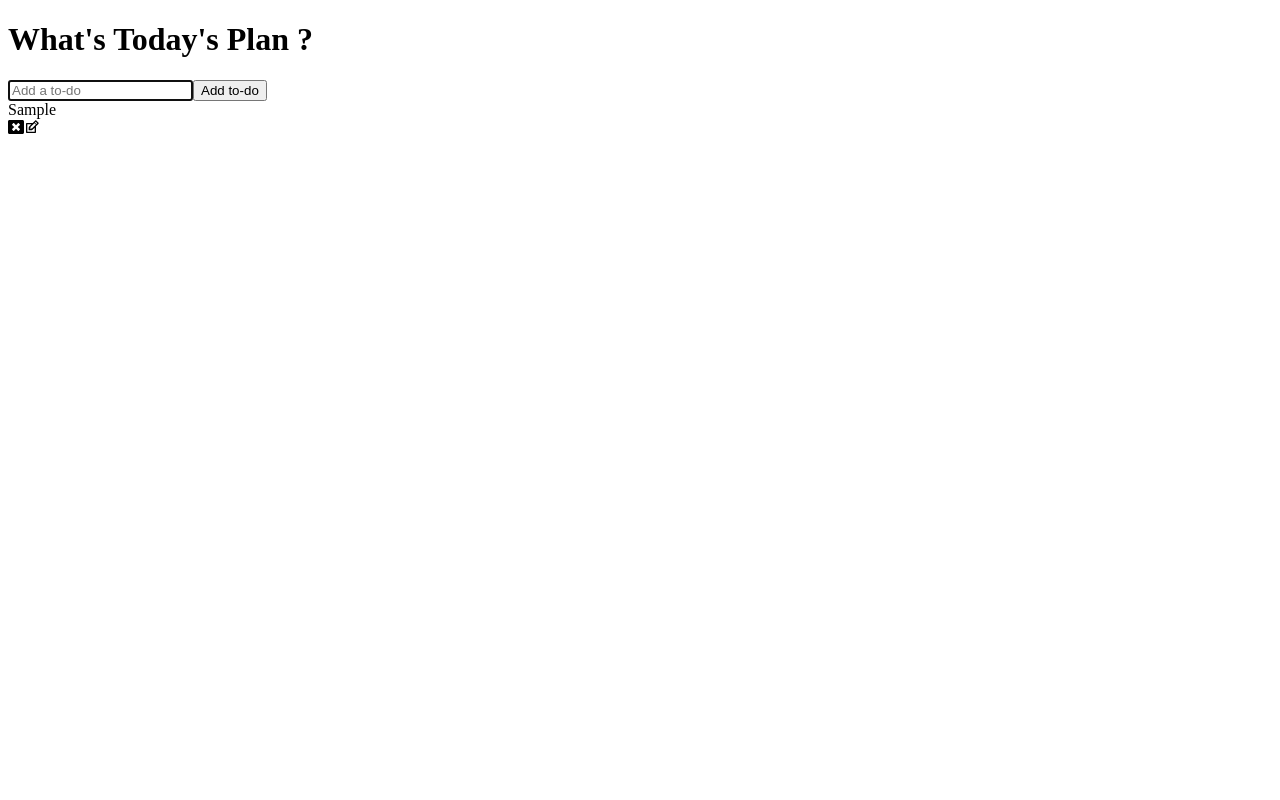
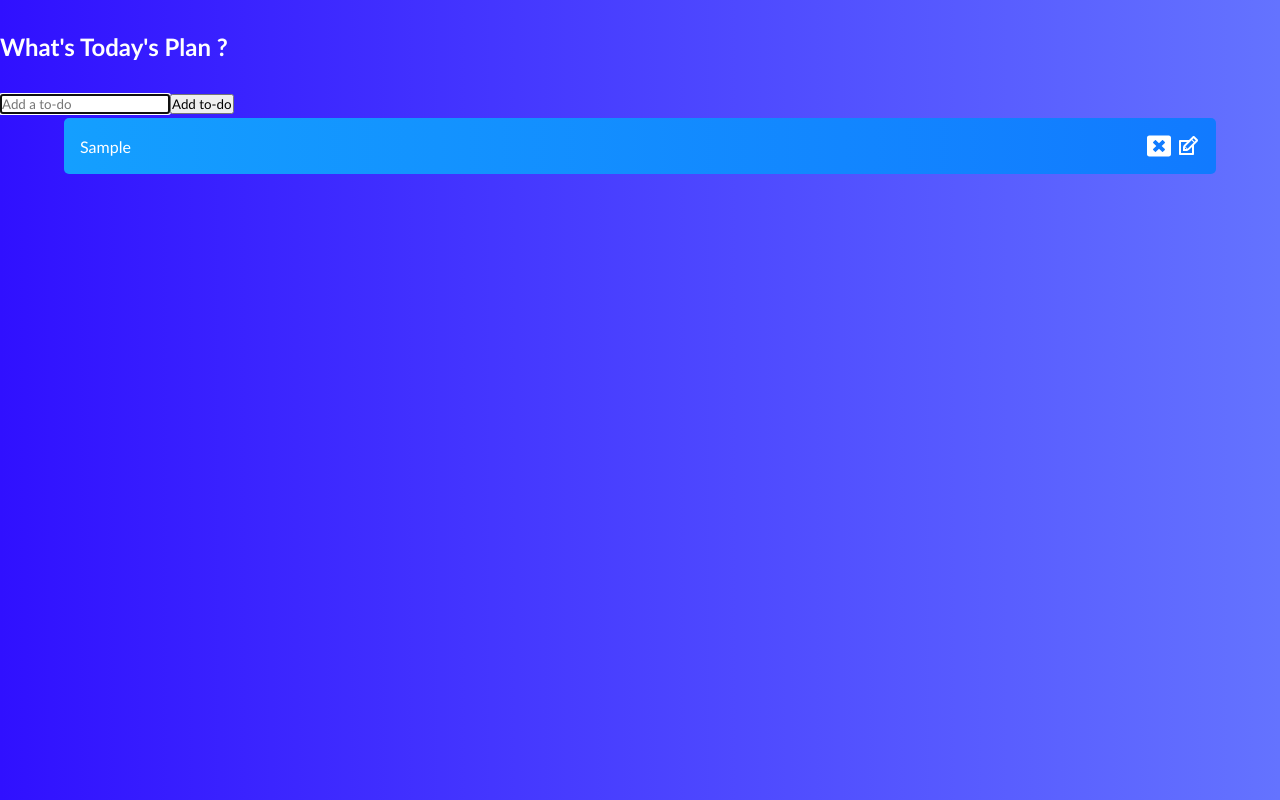
Before and after one commit to ChrisRead22/To-Do-List-app, a React (Create React App) app: page / in a window 1280 px wide. Both pictures are taken after typing "Sample" into the empty fields and a click on the button "Add to-do". Built offline with nearby package versions, Linux system fonts and the light colour scheme.

Commit message:
css styling

```diff
--- a/src/App.css
+++ b/src/App.css
@@ -1,38 +1,147 @@
-.App {
-  text-align: center;
+* {
+  box-sizing: border-box;
+  margin: 0;
+  padding: 0;
+  font-family: 'Trebuchet MS', 'Lucida Sans Unicode', 'Lucida Grande',
+    'Lucida Sans', Arial, sans-serif;
 }
 
-.App-logo {
-  height: 40vmin;
-  pointer-events: none;
+body {
+  background: linear-gradient(
+    90deg,
+    rgba(48, 16, 255, 1) 0%,
+    rgba(100, 115, 255, 1) 100%
+  );
+}
+.todo-app {
+  display: flex;
+  flex-direction: column;
+  justify-content: flex-start;
+  width: 520px;
+  min-height: 600px;
+  background: #161a2b;
+  text-align: center;
+  margin: 128px auto;
+  border-radius: 10px;
+  padding-bottom: 32px;
 }
 
-@media (prefers-reduced-motion: no-preference) {
-  .App-logo {
-    animation: App-logo-spin infinite 20s linear;
-  }
+h1 {
+  margin: 32px 0;
+  color: #fff;
+  font-size: 24px;
 }
 
-.App-header {
-  background-color: #282c34;
-  min-height: 100vh;
-  display: flex;
-  flex-direction: column;
-  align-items: center;
-  justify-content: center;
-  font-size: calc(10px + 2vmin);
-  color: white;
+.complete {
+  text-decoration: line-through;
+  opacity: 0.4;
 }
 
-.App-link {
-  color: #61dafb;
+.todo-form {
+  margin-bottom: 32px;
 }
 
-@keyframes App-logo-spin {
-  from {
-    transform: rotate(0deg);
-  }
-  to {
-    transform: rotate(360deg);
-  }
+.todo-input {
+  padding: 14px 32px 14px 16px;
+  border-radius: 4px 0 0 4px;
+  border: 2px solid #5d0cff;
+  outline: none;
+  width: 320px;
+  background: transparent;
+  color: #fff;
 }
+
+.todo-input::placeholder {
+  color: #e2e2e2;
+}
+
+.todo-button {
+  padding: 16px;
+  border: none;
+  border-radius: 0 4px 4px 0;
+  cursor: pointer;
+  outline: none;
+  background: linear-gradient(
+    90deg,
+    rgba(93, 12, 255, 1) 0%,
+    rgba(155, 0, 250, 1) 100%
+  );
+  color: #fff;
+  text-transform: capitalize;
+}
+
+.todo-input.edit {
+  border: 2px solid #149fff;
+}
+
+.todo-button.edit {
+  background: linear-gradient(
+    90deg,
+    rgba(20, 159, 255, 1) 0%,
+    rgba(17, 122, 255, 1) 100%
+  );
+  padding: 16px 22px;
+}
+
+.todo-container {
+  display: flex;
+  flex-direction: row;
+  position: relative;
+}
+
+.todo-row {
+  display: flex;
+  justify-content: space-between;
+  align-items: center;
+  margin: 4px auto;
+  color: #fff;
+  background: linear-gradient(
+    90deg,
+    rgba(255, 118, 20, 1) 0%,
+    rgba(255, 84, 17, 1) 100%
+  );
+
+  padding: 16px;
+  border-radius: 5px;
+  width: 90%;
+}
+
+.todo-row:nth-child(4n + 1) {
+  background: linear-gradient(
+    90deg,
+    rgba(93, 12, 255, 1) 0%,
+    rgba(155, 0, 250, 1) 100%
+  );
+}
+
+.todo-row:nth-child(4n + 2) {
+  background: linear-gradient(
+    90deg,
+    rgba(255, 12, 241, 1) 0%,
+    rgba(250, 0, 135, 1) 100%
+  );
+}
+
+.todo-row:nth-child(4n + 3) {
+  background: linear-gradient(
+    90deg,
+    rgba(20, 159, 255, 1) 0%,
+    rgba(17, 122, 255, 1) 100%
+  );
+}
+
+.icons {
+  display: flex;
+  align-items: center;
+  font-size: 24px;
+  cursor: pointer;
+}
+
+.delete-icon {
+  margin-right: 5px;
+  color: #fff;
+}
+
+.edit-icon {
+  color: #fff;
+}
```
